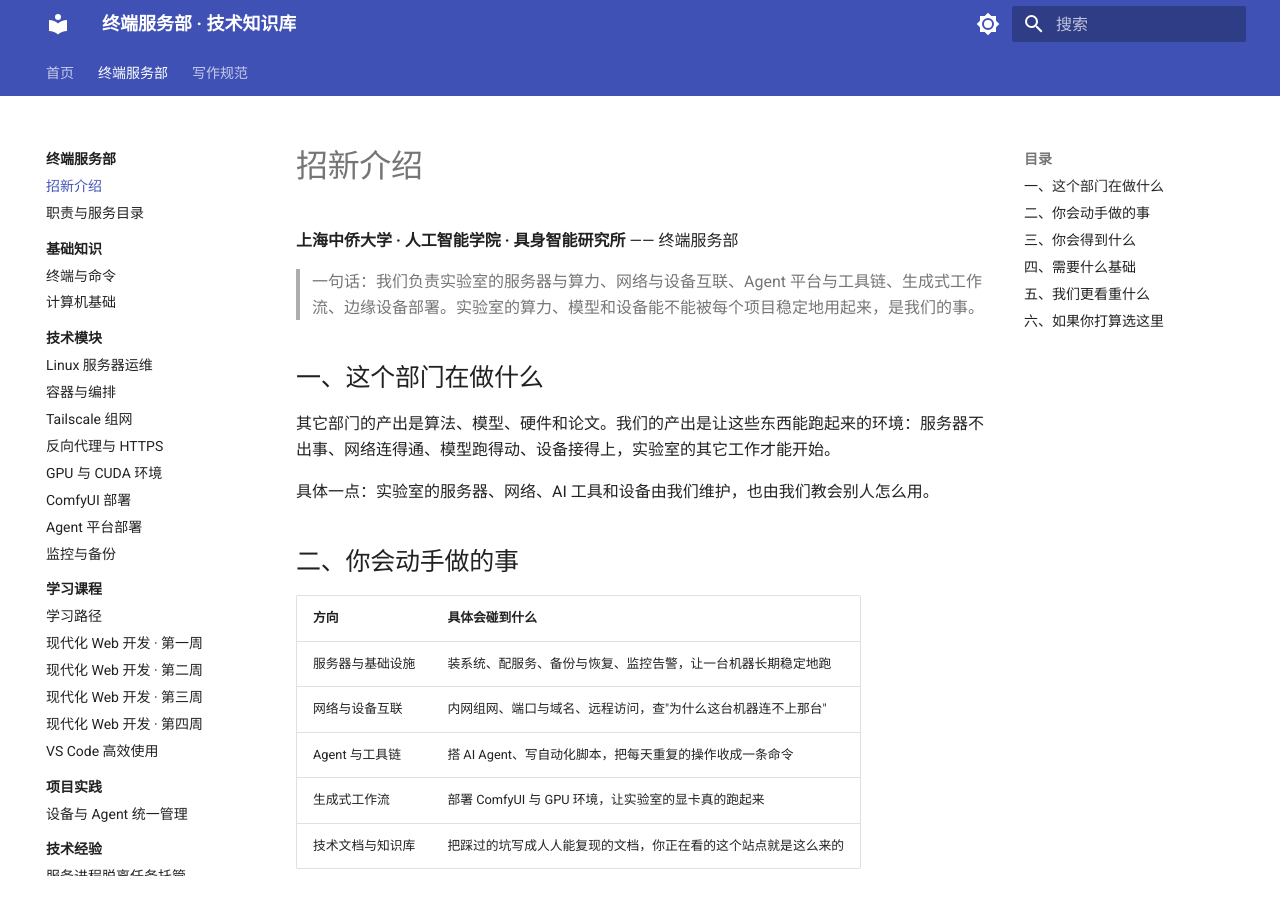
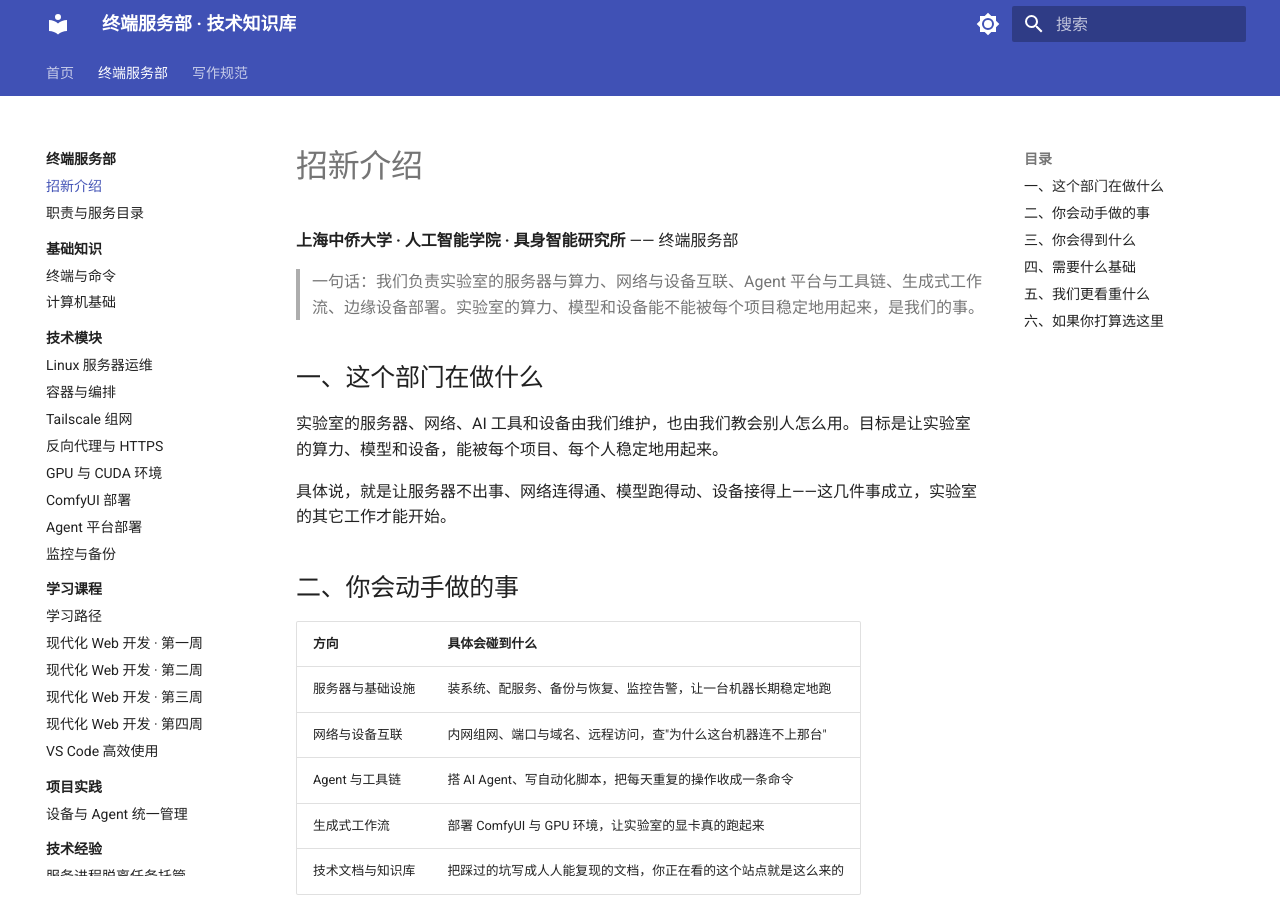
Before and after one commit to publieople/lab-terminal-service, an MkDocs documentation site: the page built from docs/部门/终端服务部/招新介绍.md, in a window 1280 px wide and 900 px high. Built offline with MkDocs 1.6.1 and Material for MkDocs 9.7.7, drawn with Linux system fonts in a browser that asks for light colours.

Commit message:
docs: 招新介绍里只讲本部门职责
第一节原来拿"其它部门的产出是……"作对比，招新场合不需要提别的部门，
改成正面陈述本部门做什么、做到什么程度算成立。信息没减。

四道门 + verify-merge 全绿。

```diff
--- a/docs/部门/终端服务部/招新介绍.md
+++ b/docs/部门/终端服务部/招新介绍.md
@@ -17,9 +17,9 @@ tags: [招新, 部门介绍]
 
 ## 一、这个部门在做什么
 
-其它部门的产出是算法、模型、硬件和论文。我们的产出是让这些东西能跑起来的环境：服务器不出事、网络连得通、模型跑得动、设备接得上，实验室的其它工作才能开始。
+实验室的服务器、网络、AI 工具和设备由我们维护，也由我们教会别人怎么用。目标是让实验室的算力、模型和设备，能被每个项目、每个人稳定地用起来。
 
-具体一点：实验室的服务器、网络、AI 工具和设备由我们维护，也由我们教会别人怎么用。
+具体说，就是让服务器不出事、网络连得通、模型跑得动、设备接得上——这几件事成立，实验室的其它工作才能开始。
 
 ## 二、你会动手做的事
 
```
